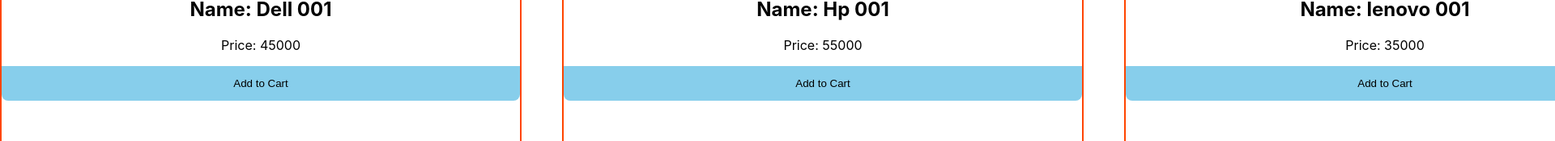
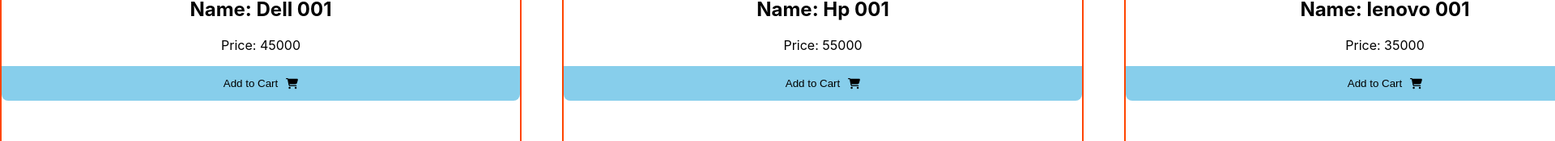
Before and after one commit to shufolislam1/laptop-house, a React (Create React App) app: page / in a window 1280 px wide. Shown: the part 413-588 px from the top of the page at 81% size, 1920 px wide, since content can reach past the window. Built offline with nearby package versions, Linux system fonts and the light colour scheme.

Commit message:
name displayed.40% done

```diff
--- a/package.json
+++ b/package.json
@@ -3,6 +3,9 @@
   "version": "0.1.0",
   "private": true,
   "dependencies": {
+    "@fortawesome/fontawesome-svg-core": "^6.1.1",
+    "@fortawesome/free-solid-svg-icons": "^6.1.1",
+    "@fortawesome/react-fontawesome": "^0.1.18",
     "@testing-library/jest-dom": "^5.16.3",
     "@testing-library/react": "^12.1.4",
     "@testing-library/user-event": "^13.5.0",
--- a/src/Components/Laptop/Laptop.css
+++ b/src/Components/Laptop/Laptop.css
@@ -17,7 +17,13 @@
     border: none;
     border-radius: 0px 0px 8px 8px;
     /* position: absolute; */
-    /* bottom: 0; */
+    bottom: 0;
+    display: flex;
+    align-items: center;
+    justify-content: center;
+}
+.btn-text{
+    margin-right: 10px;
 }
 .btn-cart:hover{
     background-color: darkgoldenrod;
--- a/src/Components/Laptop/Laptop.js
+++ b/src/Components/Laptop/Laptop.js
@@ -1,15 +1,18 @@
 import React from 'react';
+import { FontAwesomeIcon } from '@fortawesome/react-fontawesome'
+import { faShoppingCart } from '@fortawesome/free-solid-svg-icons'
 import './Laptop.css'
 
 const Laptop = (props) => {
-    const {name, img, price} = props.laptop
+    const {name, img, price} = props.laptop;
     return (
         <div className='laptops-img-container'>
             <img src={img} alt="" />
             <h2>Name: {name}</h2>
             <p>Price: {price}</p>
             <button onClick={ () => props.selectedItems(props.laptop)} className='btn-cart'>
-                <p>Add to Cart</p>
+                <p className='btn-text'>Add to Cart</p>
+                <FontAwesomeIcon icon={faShoppingCart}></FontAwesomeIcon>
             </button>
         </div>
     );
--- /dev/null
+++ b/src/Components/Select/Select.css
@@ -0,0 +1,4 @@
+.cart{
+    position: sticky;
+    top: 0;
+}
--- /dev/null
+++ b/src/Components/Select/Select.js
@@ -0,0 +1,20 @@
+import React from 'react';
+import './Select.css'
+
+const Select = (props) => {
+    const {cart} = props;
+
+    let Display = cart.map(info => {
+        return (
+            <h1>{info.name}</h1>
+        )
+    })
+
+    return (
+        <div className='cart'>
+            {Display}
+        </div>
+    );
+};
+
+export default Select;
--- a/src/Components/Shop/Shop.js
+++ b/src/Components/Shop/Shop.js
@@ -1,9 +1,11 @@
 import React, { useEffect, useState } from 'react';
 import Laptop from '../Laptop/Laptop';
+import Select from '../Select/Select';
 import './Shop.css'
 
 const Shop = () => {
     const [laptops, setLaptops] = useState([]);
+    const [cart,setCart] = useState([]);
 
     useEffect(()=>{
         fetch('laptop.json')
@@ -12,7 +14,8 @@
     }, []);
 
     const selectedItems = (laptop) =>{
-        console.log(laptop);
+        const newCart = [...cart , laptop];
+        setCart(newCart)
     }
     return (
         <div className='shop-container'>
@@ -26,7 +29,7 @@
                 }
             </div>
             <div className='cart-container'>
-                <h2>This is for order summary</h2>
+                <Select cart={cart}></Select>
             </div>
         </div>
     );
```
Also changed, not shown: 1 other file (tests, documents, lock files or other folders).
